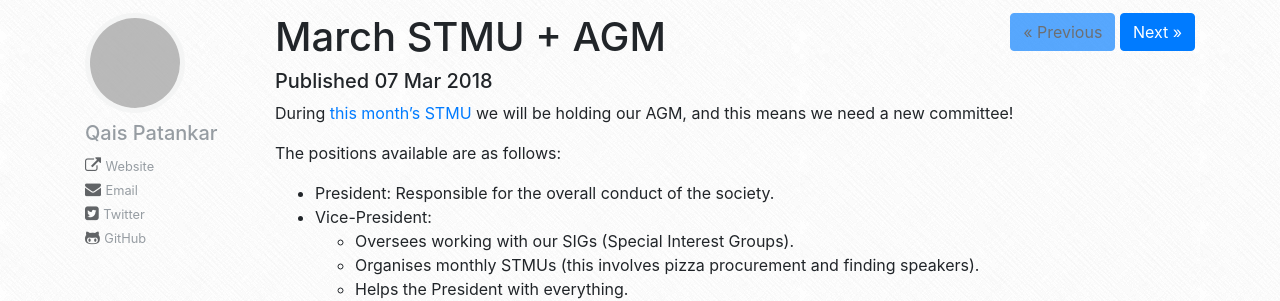
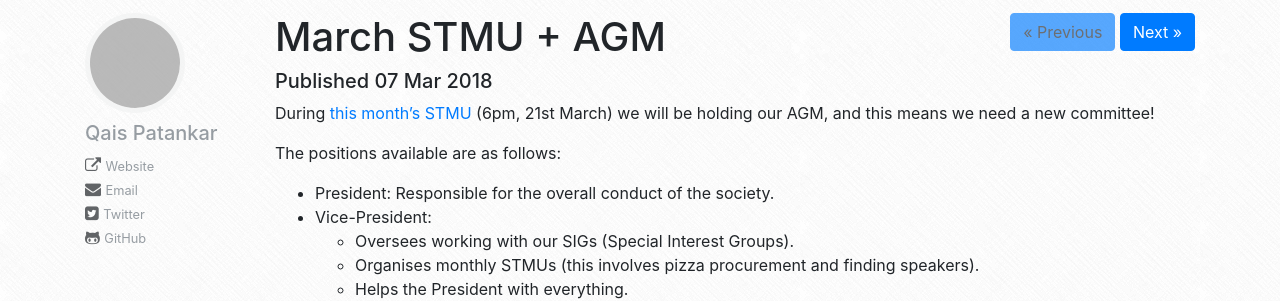
Before and after one commit to compsoc-edinburgh/website, a Jekyll site: the page built from _posts/2018-03-07-march-agm.md, in a window 1280 px wide, cut to the strip 346-647 px from the top of the page. Built offline with Jekyll 4.4.1, drawn with Linux system fonts in a browser that asks for light colours; nearby versions of some CDN libraries; grey boxes are pictures that could not be loaded.

Commit message:
Update 2018-03-07-march-agm.md

```diff
--- a/_posts/2018-03-07-march-agm.md
+++ b/_posts/2018-03-07-march-agm.md
@@ -3,7 +3,7 @@ title: "March STMU + AGM"
 author: qaisjp
 ---
 
-During [this month's STMU](https://www.facebook.com/events/408493869580985/?ref=46) we will be holding our AGM, and this means we need a new committee!
+During [this month's STMU](https://www.facebook.com/events/408493869580985/?ref=46) (6pm, 21st March) we will be holding our AGM, and this means we need a new committee!
 
 The positions available are as follows:
 
```
